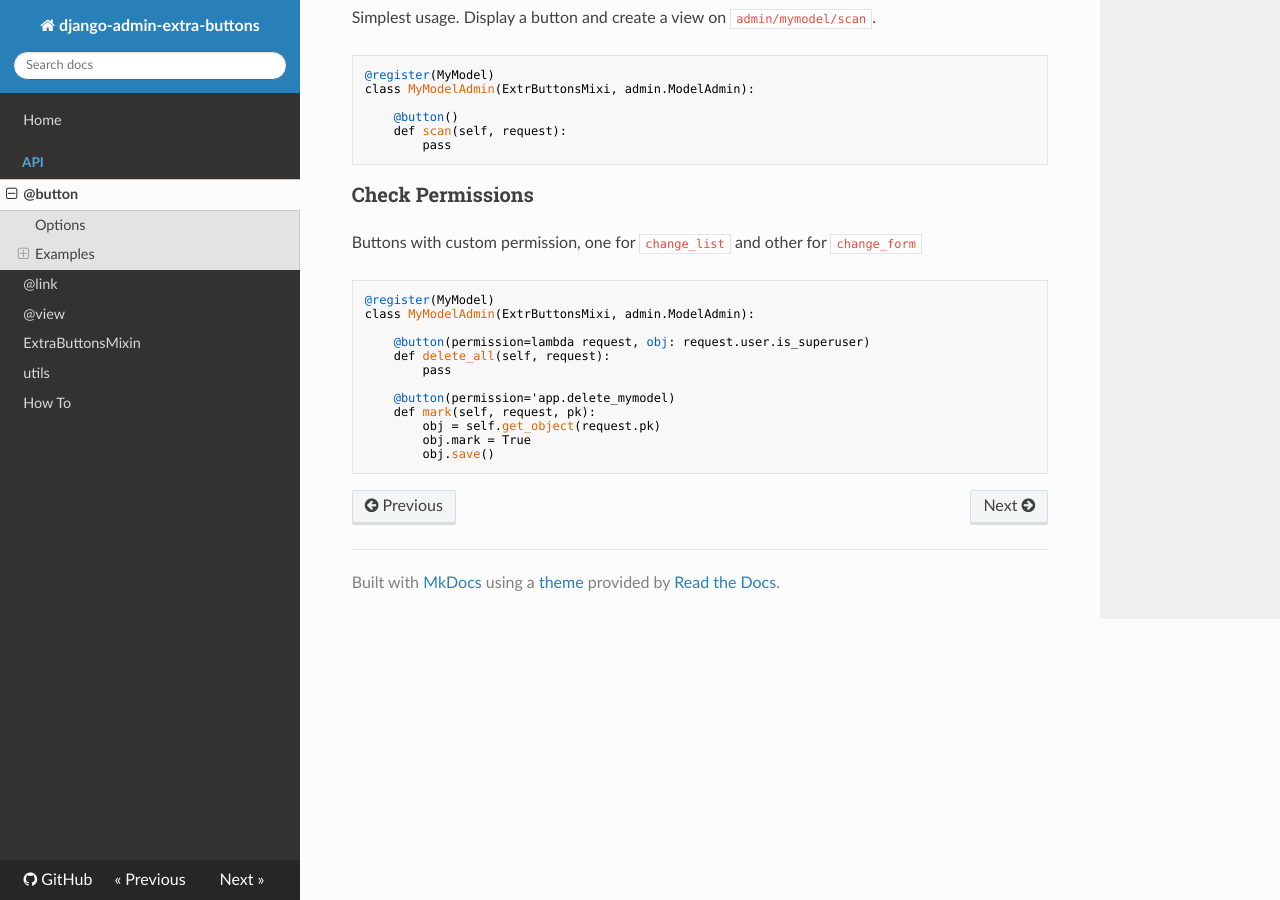
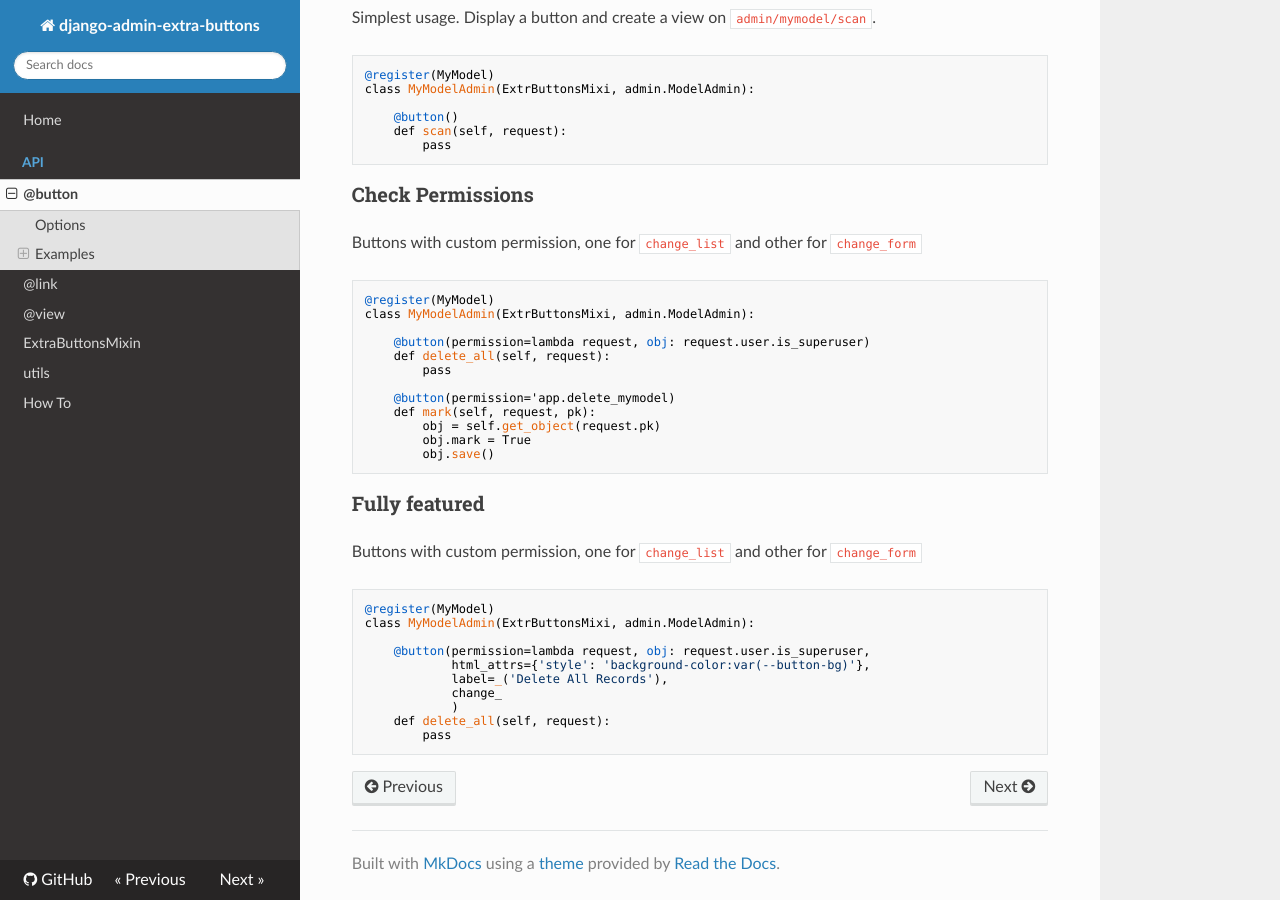
Before and after one commit to saxix/django-admin-extra-buttons, an MkDocs documentation site: the page built from docs/docs/api/button.md, in a window 1280 px wide and 900 px high, scrolled down 1314 px. Built offline with MkDocs 1.6.1, drawn with Linux system fonts in a browser that asks for light colours; nearby versions of some CDN libraries.

```diff
--- a/docs/docs/api/button.md
+++ b/docs/docs/api/button.md
@@ -77,3 +77,18 @@ Buttons with custom permission, one for `change_list` and other for `change_form
             obj = self.get_object(request.pk)
             obj.mark = True
             obj.save()
+
+
+### Fully featured
+Buttons with custom permission, one for `change_list` and other for `change_form`
+
+    @register(MyModel)
+    class MyModelAdmin(ExtrButtonsMixi, admin.ModelAdmin):
+
+        @button(permission=lambda request, obj: request.user.is_superuser,
+                html_attrs={'style': 'background-color:var(--button-bg)'},
+                label=_('Delete All Records'),
+                change_
+                )
+        def delete_all(self, request):
+            pass
```
Also changed, not shown: 2 other files.
